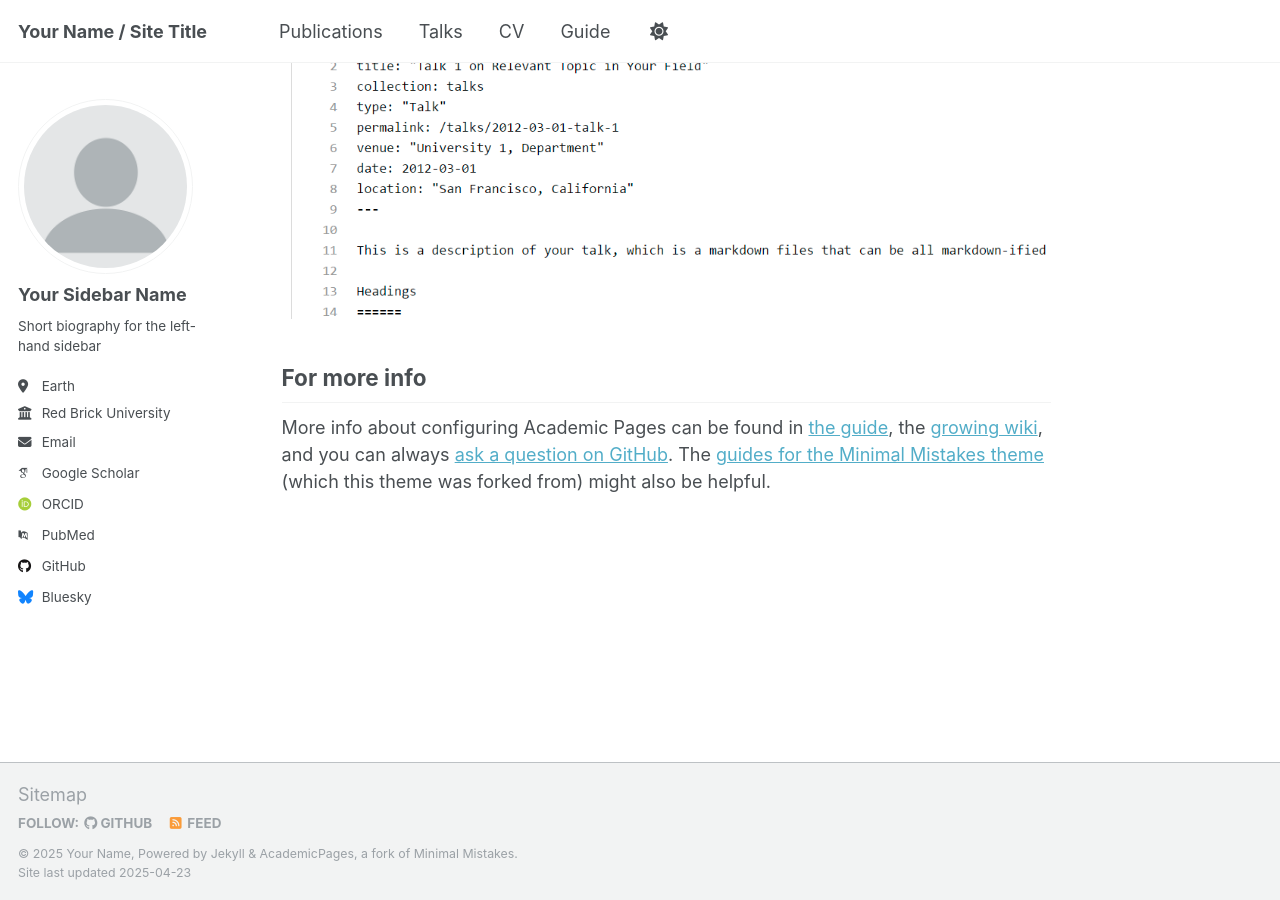
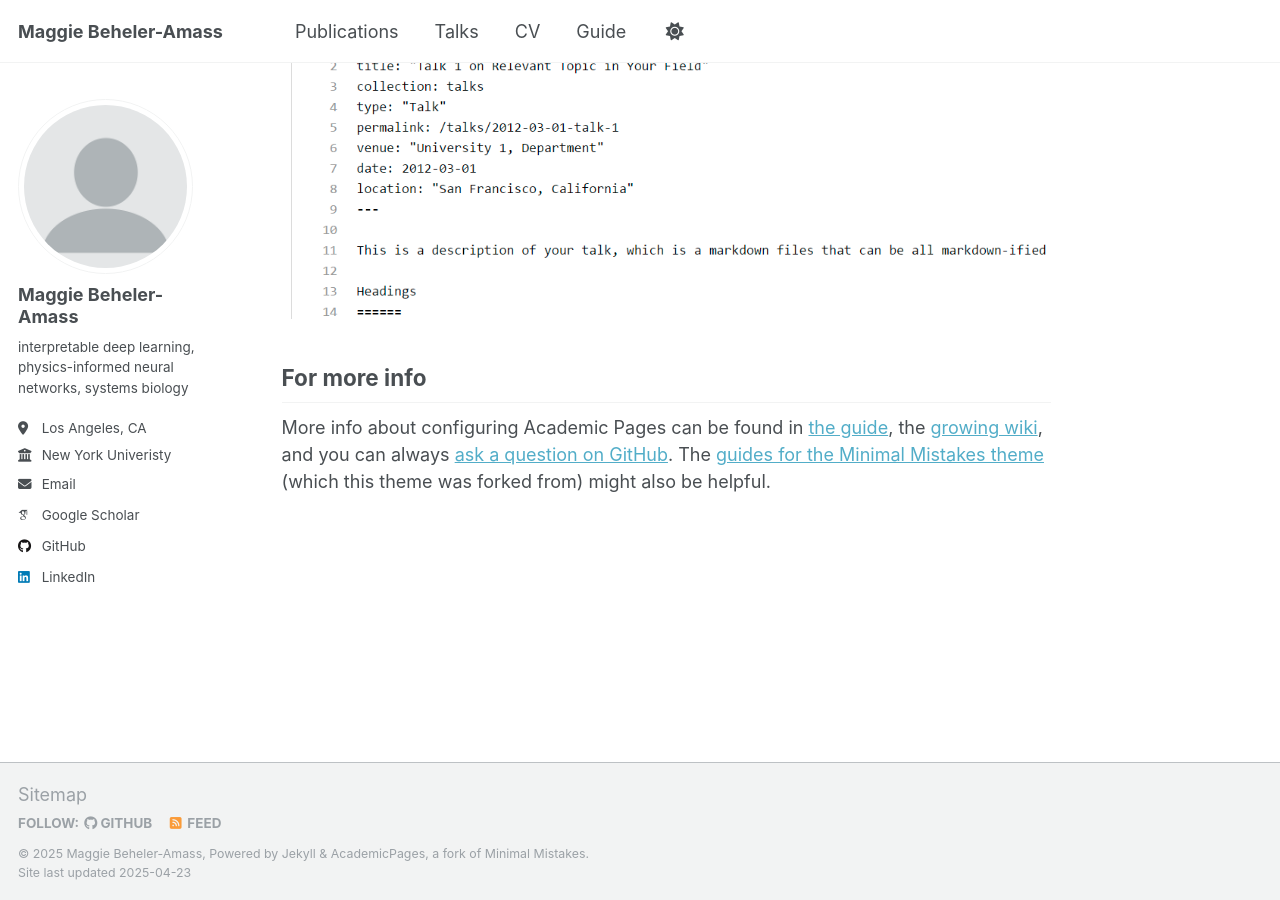
Before and after one commit to maggiealetha/maggiealetha.github.io, a Jekyll site: the page built from _pages/about.md, in a window 1280 px wide and 900 px high, scrolled down 2636 px. Built offline with Jekyll 4.4.1, drawn with Linux system fonts in a browser that asks for light colours; some web fonts are replaced.

Commit message:
Update _config.yml

```diff
--- a/_config.yml
+++ b/_config.yml
@@ -9,11 +9,11 @@
 # Basic Site Settings
 locale                   : "en-US"
 site_theme               : "default"
-title                    : "Your Name / Site Title"
+title                    : "Maggie Beheler-Amass"
 title_separator          : "-"
-name                     : &name "Your Name"
-description              : &description "personal description"
-url                      : https://academicpages.github.io # the base hostname & protocol for your site e.g. "https://[your GitHub username].github.io"
+name                     : &name "Maggie Beheler-Amass"
+description              : &description ""
+url                      : https://maggiealetha.github.io # the base hostname & protocol for your site e.g. "https://[your GitHub username].github.io"
 baseurl                  : "" # the subpath of your site, e.g. "/blog"
 repository               : "academicpages/academicpages.github.io"
 
@@ -23,21 +23,21 @@ repository               : "academicpages/academicpages.github.io"
 author:
   # Biographic information
   avatar           : "profile.png"
-  name             : "Your Sidebar Name"
+  name             : "Maggie Beheler-Amass"
   pronouns         : # example: "she/her"
-  bio              : "Short biography for the left-hand sidebar"
-  location         : "Earth"
-  employer         : "Red Brick University"
+  bio              : "interpretable deep learning, physics-informed neural networks, systems biology"
+  location         : "Los Angeles, CA"
+  employer         : "New York Univeristy"
   uri              : # URL
-  email            : "none@example.org"
+  email            : "mb7989@nyu.edu"
 
   # Academic websites
   arxiv            : # URL - Update with the correct link to your profile
-  googlescholar    : "https://scholar.google.com/citations?user=PS_CX0AAAAAJ"
+  googlescholar    : "https://scholar.google.com/citations?hl=en&user=TnZNVs8AAAAJ&"
   impactstory      : # URL
-  orcid            : "http://orcid.org/yourorcidurl"
+  orcid            : #"http://orcid.org/yourorcidurl"
   semantic         : # URL
-  pubmed           : "https://www.ncbi.nlm.nih.gov/pubmed/?term=john+snow"
+  pubmed           : #"https://www.ncbi.nlm.nih.gov/pubmed/?term=john+snow"
   researchgate     : # URL
   scopus           : # URL
 
@@ -45,12 +45,12 @@ author:
   bitbucket        : # Username - Update with your username on the site
   codepen          : # Username
   dribbble         : # Username
-  github           : "academicpages"
+  github           : "https://github.com/maggiealetha"
   kaggle           : # Username
   stackoverflow    : # User number or user number and name (i.e., use "1" or "1/jeff-atwood")
 
   # Social media
-  bluesky          : "bsky.app" # Replace this with you Bluesky username
+  bluesky          : #"bsky.app" # Replace this with you Bluesky username
   facebook         : # Username
   flickr           : # Username
   foursquare       : # Username
@@ -59,7 +59,7 @@ author:
   keybase          : # Username
   instagram        : # Username
   lastfm           : # Username
-  linkedin         : # Username
+  linkedin         :  "https://www.linkedin.com/in/maggie-beheler-amass-501962103"
   mastodon         : # URL
   medium           : # URL
   pinterest        : # Username
```
